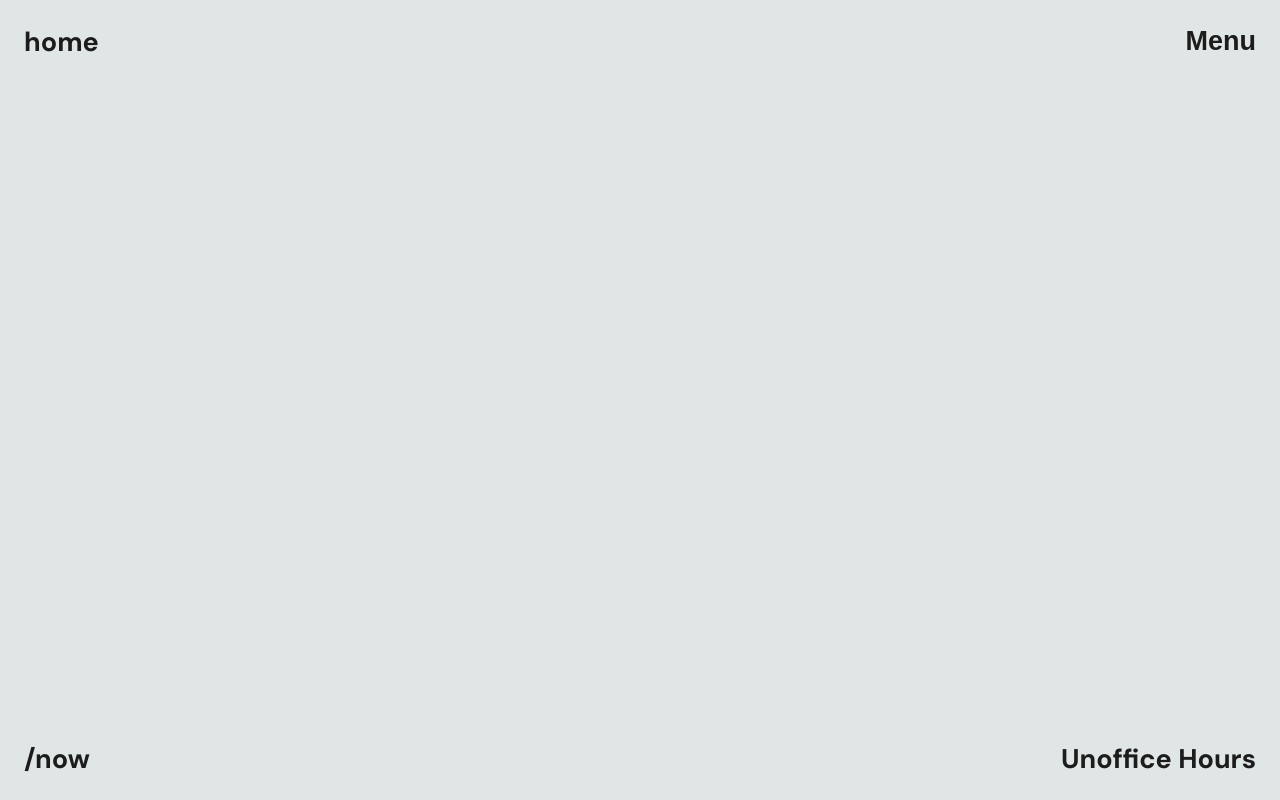
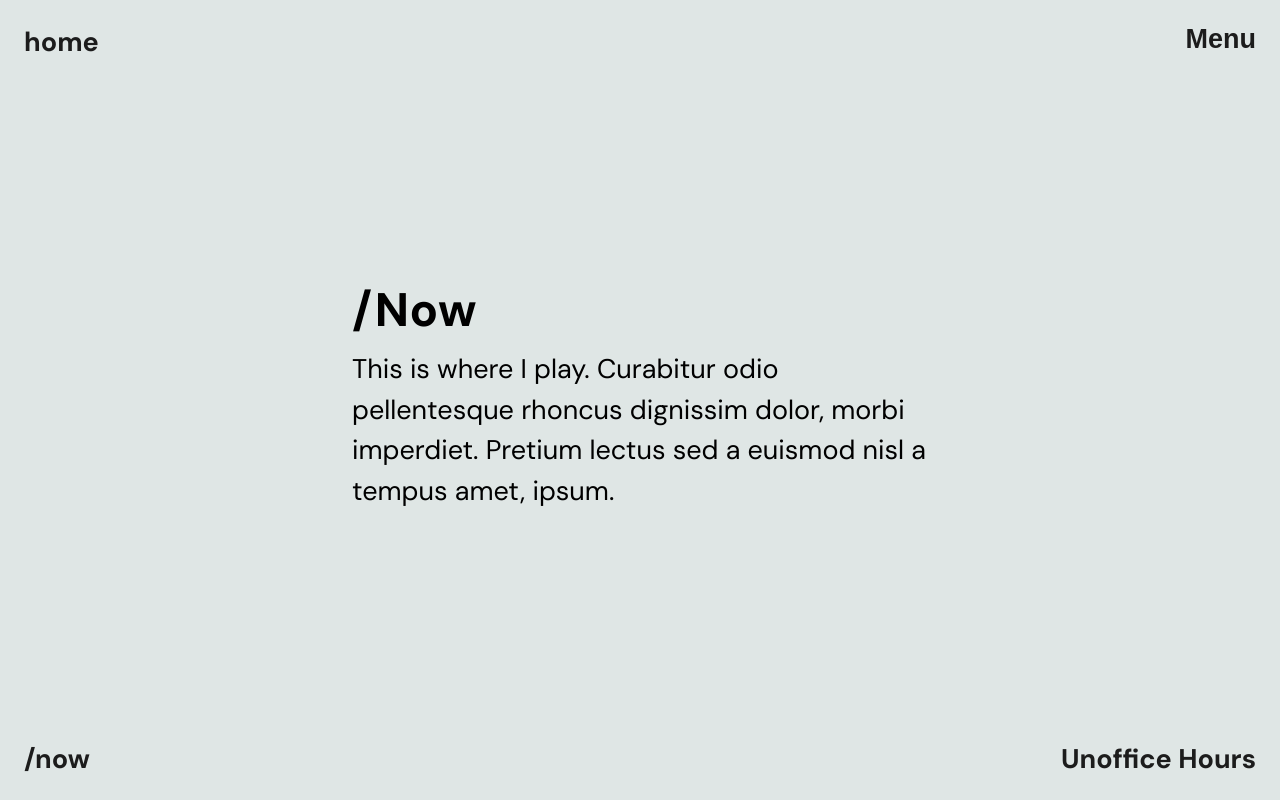
Before and after one commit to jaygal0/sahar-joshua, a Next.js app: page /now in a window 1280 px wide. Built offline with nearby package versions, Linux system fonts and the light colour scheme.

Commit message:
add text

```diff
--- /dev/null
+++ b/components/Heading.tsx
@@ -0,0 +1,35 @@
+import React from 'react'
+import styled from 'styled-components'
+
+const Container = styled.div`
+  display: flex;
+  flex-direction: column;
+  width: 50vw;
+  height: min-content;
+  align-items: center;
+  justify-content: center;
+`
+const Title = styled.h1`
+  width: 90%;
+  font-size: ${({ theme }) => theme.type.size.title.lg};
+  font-family: 'DM Sans', sans-serif;
+  line-height: ${({ theme }) => theme.type.height.md};
+  margin-bottom: 0.8rem;
+  text-transform: capitalize;
+  letter-spacing: 0.5px;
+`
+const Text = styled.p`
+  width: 90%;
+  font-size: ${({ theme }) => theme.type.size.title.sm};
+  line-height: ${({ theme }) => theme.type.height.lg};
+`
+const Heading = ({ title, text }: { title: string; text: string }) => {
+  return (
+    <Container>
+      <Title>{title}</Title>
+      <Text>{text}</Text>
+    </Container>
+  )
+}
+
+export default Heading
--- a/components/Navigation.tsx
+++ b/components/Navigation.tsx
@@ -4,37 +4,51 @@ import styled from 'styled-components'
 
 const NavContainer = styled.nav`
   position: relative;
+  z-index: 1;
 `
-const Nav = styled.div`
-  display: flex;
-  flex-direction: column;
-  justify-content: space-between;
+const Logo = styled.div`
   font-size: ${({ theme }) => theme.type.size.title.sm};
   font-weight: ${({ theme }) => theme.type.weight.bold};
   color: ${({ theme }) => theme.color.text};
-  height: 100vh;
-  width: 100vw;
-  padding: ${({ theme }) => theme.spacing.md};
   position: fixed;
-  top: 0;
-  z-index: 1;
+  top: 2.4rem;
+  left: 2.4rem;
+`
+const Menu = styled.button`
+  outline: none;
+  background: none;
+  border: none;
+  font-size: ${({ theme }) => theme.type.size.title.sm};
+  font-weight: ${({ theme }) => theme.type.weight.bold};
+  color: ${({ theme }) => theme.color.text};
+  position: absolute;
+  top: 2.4rem;
+  right: 2.4rem;
 
-  &.active {
-    position: static;
+  &:hover {
+    cursor: pointer;
   }
 `
-const TopRow = styled.div`
-  display: flex;
-  justify-content: space-between;
+const Now = styled.div`
+  font-size: ${({ theme }) => theme.type.size.title.sm};
+  font-weight: ${({ theme }) => theme.type.weight.bold};
+  color: ${({ theme }) => theme.color.text};
+  position: fixed;
+  bottom: 2.4rem;
+  left: 2.4rem;
 `
-const BottomRow = styled.div`
-  display: flex;
-  justify-content: space-between;
+const UnofficeHours = styled.div`
+  font-size: ${({ theme }) => theme.type.size.title.sm};
+  font-weight: ${({ theme }) => theme.type.weight.bold};
+  color: ${({ theme }) => theme.color.text};
+  position: fixed;
+  bottom: 2.4rem;
+  right: 2.4rem;
 `
+
 interface Div {
   color?: any
 }
-
 const SlideOutMenu = styled.div<Div>`
   display: flex;
   flex-direction: column;
@@ -76,18 +90,7 @@ const Wrapper = styled.div`
   text-transform: capitalize;
   position: relative;
 `
-const Button = styled.button`
-  outline: none;
-  background: none;
-  border: none;
-  font-size: ${({ theme }) => theme.type.size.title.sm};
-  font-weight: ${({ theme }) => theme.type.weight.bold};
-  color: ${({ theme }) => theme.color.text};
 
-  &:hover {
-    cursor: pointer;
-  }
-`
 const Close = styled.button`
   outline: none;
   background: none;
@@ -110,22 +113,22 @@ export const Navigation = () => {
 
   return (
     <NavContainer>
-      <Nav className={isOffSet ? '' : ''}>
-        <TopRow>
+      <Logo>
         <Link href="/">home</Link>
-          <Button
+      </Logo>
+      <Menu
         onClick={() => {
           setIsOffSet(!isOffSet)
         }}
       >
         Menu
-          </Button>
-        </TopRow>
-        <BottomRow>
+      </Menu>
+      <Now>
         <Link href="/now">/now</Link>
+      </Now>
+      <UnofficeHours>
         <Link href="/unoffice-hours">Unoffice Hours</Link>
-        </BottomRow>
-      </Nav>
+      </UnofficeHours>
       <SlideOutMenu
         color={
           backgroundColor == 'home'
--- a/pages/now.tsx
+++ b/pages/now.tsx
@@ -1,4 +1,5 @@
 import React from 'react'
+import Heading from '../components/Heading'
 import { Navigation } from '../components/Navigation'
 import { IndexMain } from '../styles'
 
@@ -6,7 +7,12 @@ const now = () => {
   return (
     <>
       <Navigation />
-      <IndexMain className="now" />
+      <IndexMain className="now">
+        <Heading
+          title="/now"
+          text="This is where I play. Curabitur odio pellentesque rhoncus dignissim dolor, morbi imperdiet. Pretium lectus sed a euismod nisl a tempus amet, ipsum."
+        />
+      </IndexMain>
     </>
   )
 }
--- a/styles/index.ts
+++ b/styles/index.ts
@@ -4,11 +4,14 @@ export const IndexMain = styled.main`
   display: flex;
   flex-direction: column;
   min-height: 100vh;
+  min-width: 100vw;
   align-items: center;
-  justify-content: center;
+  position: absolute;
+  padding-top: 35vh;
 
   &.home {
     background: ${({ theme }) => theme.color.home.background};
+    padding-top: 20vh;
   }
   &.projects {
     background: ${({ theme }) => theme.color.projects.background};
```
Also changed, not shown: pages/blog.tsx (+7 -1 lines), pages/projects.tsx (+7 -1 lines), pages/timeline.tsx (+7 -1 lines), pages/unoffice-hours.tsx (+58 -1 lines). Lines whose indentation alone changed are shown as unchanged.
